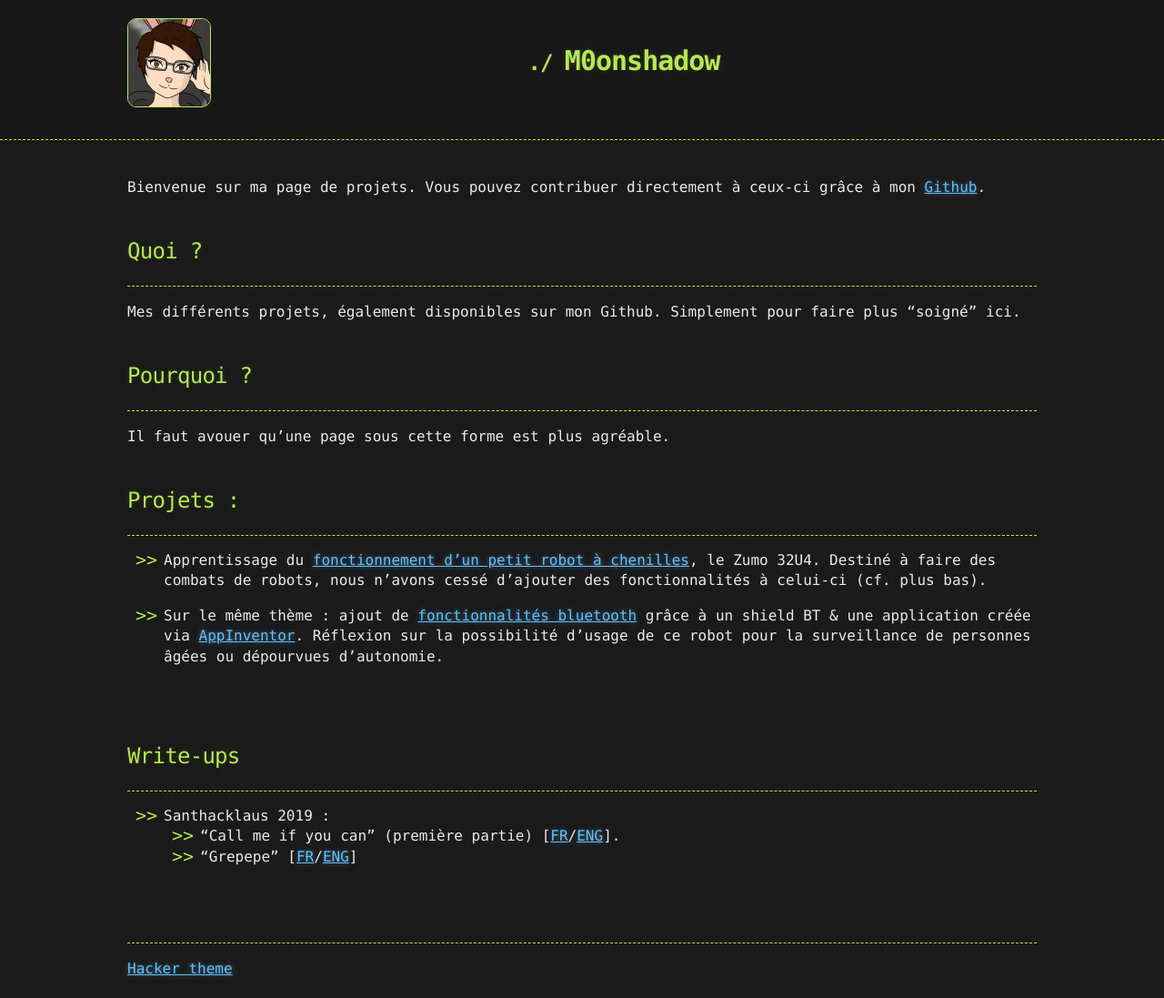
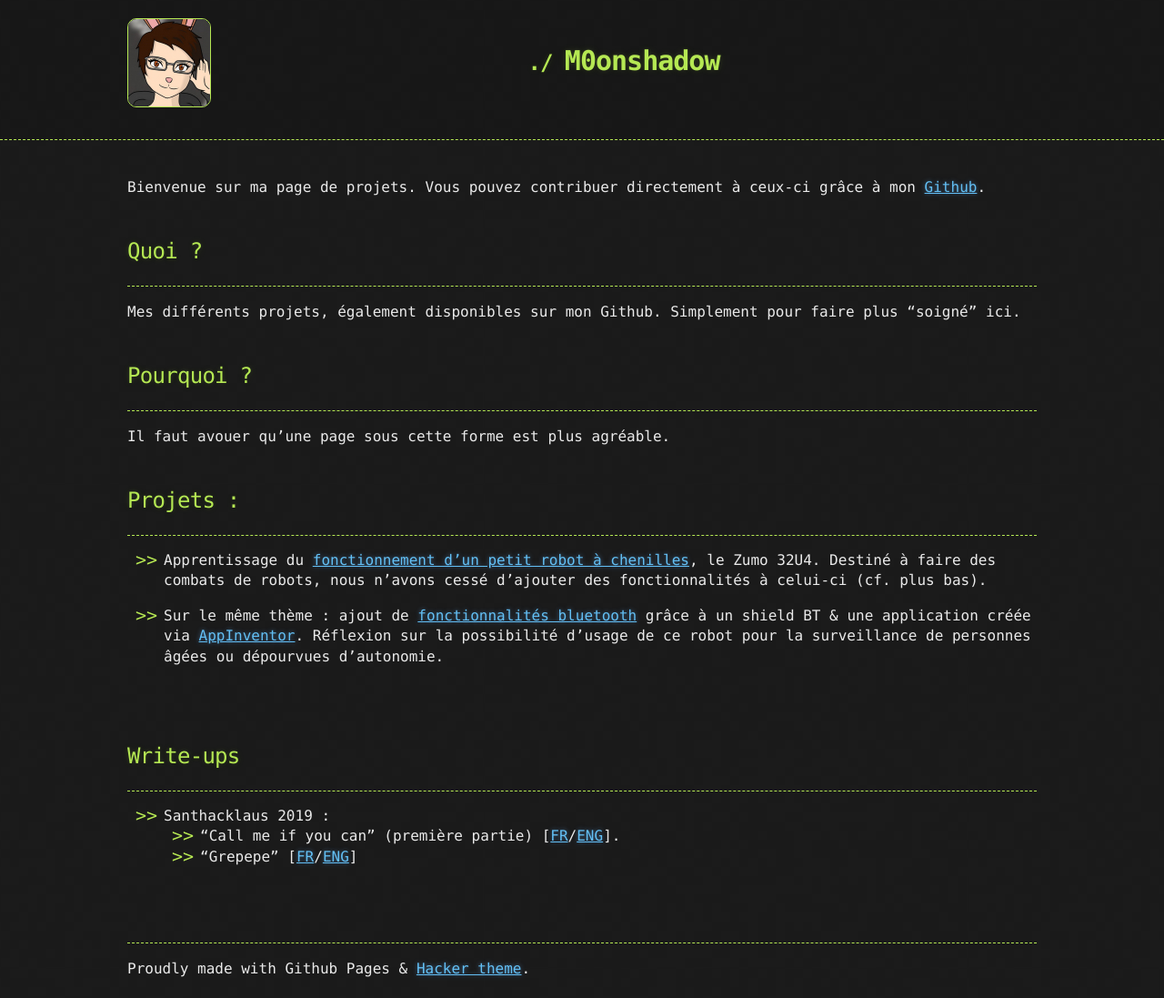
Before and after one commit to M0onshadow/M0onshadow.github.io, a Jekyll site: the page built from index.md, in a window 1280 px wide. Shown: the whole page at 91% size. Built offline with Jekyll 4.4.1, drawn with Linux system fonts in a browser that asks for light colours; the repository's description, which GitHub fills in, is left out.

Commit message:
Update index.md

```diff
--- a/index.md
+++ b/index.md
@@ -44,4 +44,4 @@ Destiné à faire des combats de robots, nous n'avons cessé d'ajouter des fonct
 
 * * *
 
-  [Hacker theme](https://pages-themes.github.io/hacker/)
+Proudly made with Github Pages & [Hacker theme](https://pages-themes.github.io/hacker/).
```
